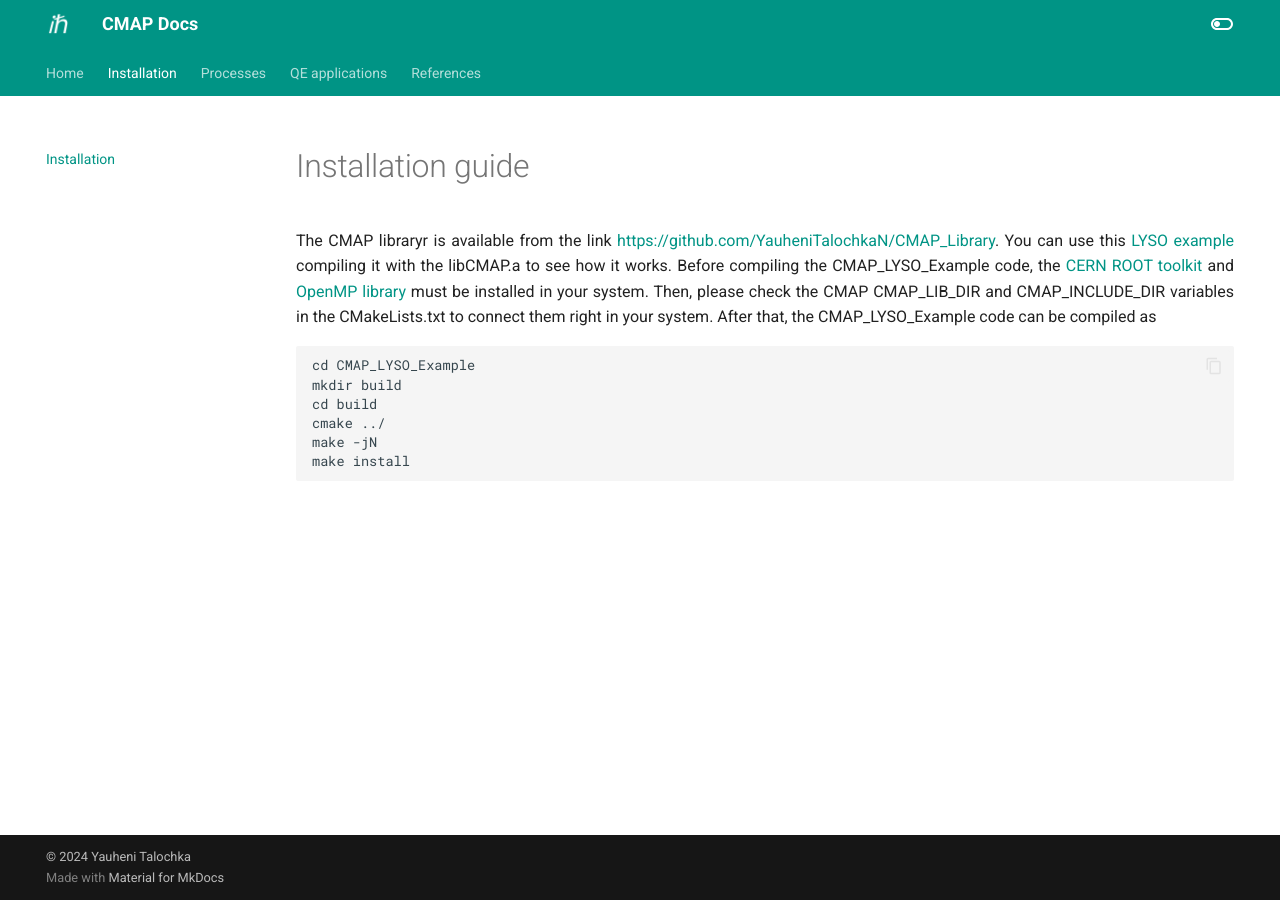
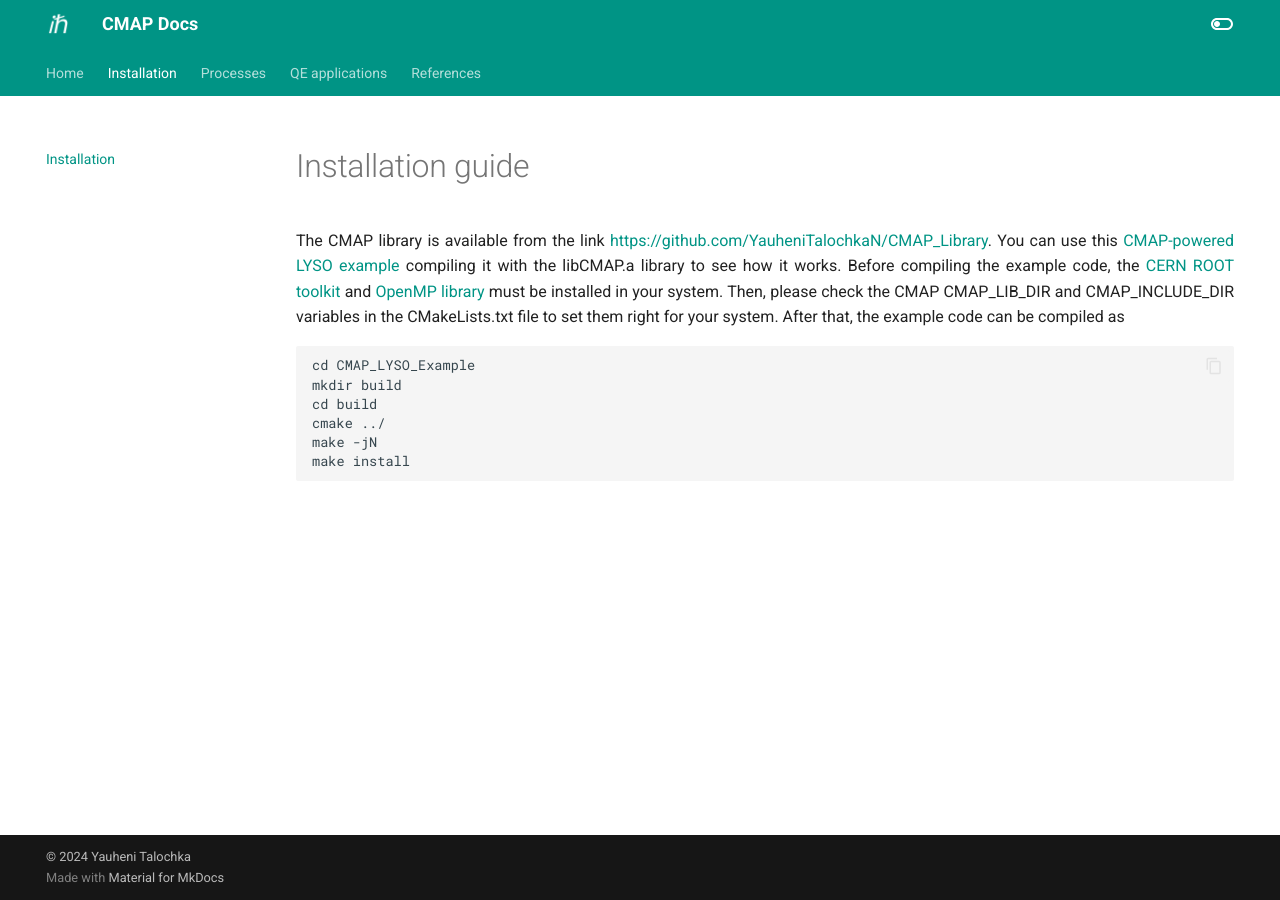
Before and after one commit to YauheniTalochkaN/CMAP_Docs, an MkDocs documentation site: the page built from docs/install.md, in a window 1280 px wide. Built offline with MkDocs 1.6.1 and Material for MkDocs 9.7.7, drawn with Linux system fonts in a browser that asks for light colours.

Commit message:
something is amended

````diff
--- a/docs/install.md
+++ b/docs/install.md
@@ -1,10 +1,10 @@
 # Installation guide
 <div style="text-align: justify;">
-The CMAP libraryr is available from the link <a href="https://github.com/YauheniTalochkaN/CMAP_Library"  target="_blank" rel="noopener">https://github.com/YauheniTalochkaN/CMAP_Library</a>.
-You can use this <a href="https://github.com/YauheniTalochkaN/CMAP_LYSO_Example"  target="_blank" rel="noopener">LYSO example</a> compiling it with the libCMAP.a to see how it works.
-Before compiling the CMAP_LYSO_Example code, the <a href="https://root.cern/"  target="_blank" rel="noopener">CERN ROOT toolkit</a> and <a href="https://www.openmp.org/"  target="_blank" rel="noopener">OpenMP library</a> must be installed in your system.
-Then, please check the CMAP CMAP_LIB_DIR and CMAP_INCLUDE_DIR variables in the CMakeLists.txt to connect them right in your system.
-After that, the CMAP_LYSO_Example code can be compiled as
+The CMAP library is available from the link <a href="https://github.com/YauheniTalochkaN/CMAP_Library"  target="_blank" rel="noopener">https://github.com/YauheniTalochkaN/CMAP_Library</a>.
+You can use this <a href="https://github.com/YauheniTalochkaN/CMAP_LYSO_Example"  target="_blank" rel="noopener">CMAP-powered LYSO example</a> compiling it with the libCMAP.a library to see how it works.
+Before compiling the example code, the <a href="https://root.cern/"  target="_blank" rel="noopener">CERN ROOT toolkit</a> and <a href="https://www.openmp.org/"  target="_blank" rel="noopener">OpenMP library</a> must be installed in your system.
+Then, please check the CMAP CMAP_LIB_DIR and CMAP_INCLUDE_DIR variables in the CMakeLists.txt file to set them right for your system.
+After that, the example code can be compiled as
 ```
 cd CMAP_LYSO_Example
 mkdir build
````
